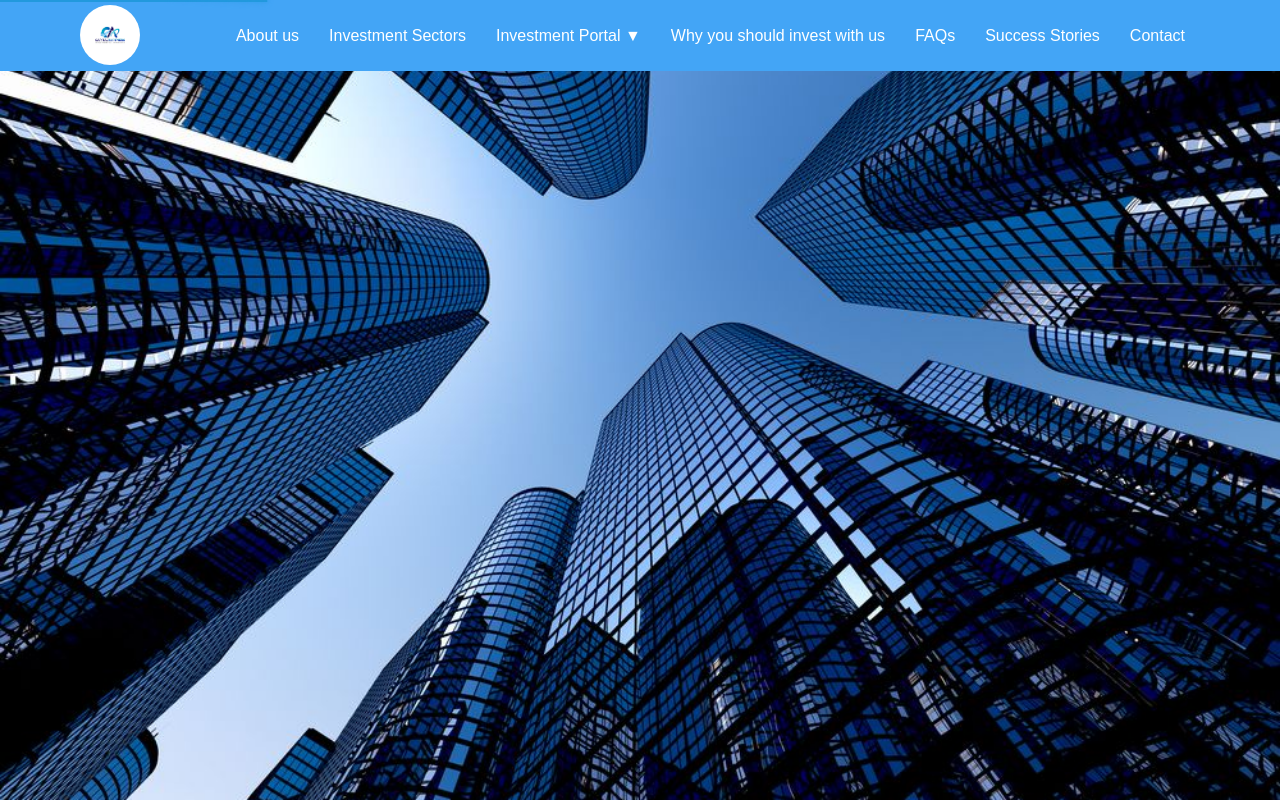
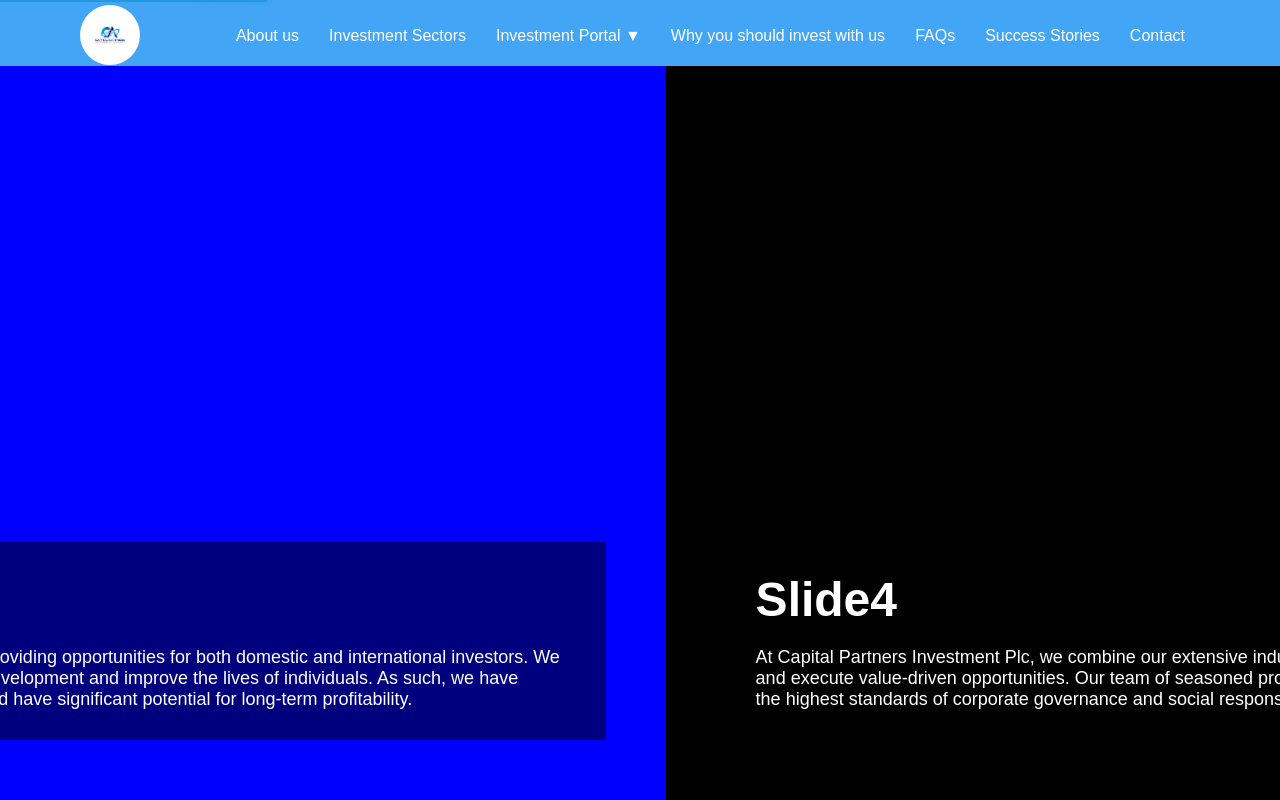
Before and after one commit to Chandrasura25/Capital-Partners, a React (Vite) app: page / in a window 1280 px wide. Built offline with nearby package versions, Linux system fonts and the light colour scheme.

Commit message:
slideshow

```diff
--- a/src/components/About.jsx
+++ b/src/components/About.jsx
@@ -1,60 +1,79 @@
-import aboutStyle from '../styles/About.module.css'
+import aboutStyle from "../styles/About.module.css";
 const About = () => {
   return (
     <div className={aboutStyle.container}>
       <div className={aboutStyle.slider}>
-        <div className="slide slide1">
-          <div className="caption">
+        <div className={`${aboutStyle.slide} ${aboutStyle.slide1}`}>
+          <div className={aboutStyle.caption}>
             <h2>Slide1</h2>
             <p>
-              Lorem ipsum dolor, sit amet consectetur adipisicing elit. Eum
-              veritatis culpa iure. Aut sed eos, blanditiis recusandae excepturi
-              doloribus quia quod voluptas rem. Doloremque dicta ipsam saepe
-              eaque soluta cupiditate!
+              Welcome to Capital Partners Investment Plc, a leading investment
+              company with a diverse portfolio covering various sectors of the
+              economy. With a steadfast commitment to excellence and a track
+              record of success, we aim to facilitate growth, create value, and
+              generate sustainable returns for our investors.
             </p>
           </div>
         </div>
-        <div className="slide slide2">
-          <div className="caption">
+        <div className={`${aboutStyle.slide} ${aboutStyle.slide2}`}>
+          <div className={aboutStyle.caption}>
             <h2>Slide2</h2>
             <p>
-              Lorem ipsum dolor, sit amet consectetur adipisicing elit. Eum
-              veritatis culpa iure. Aut sed eos, blanditiis recusandae excepturi
-              doloribus quia quod voluptas rem. Doloremque dicta ipsam saepe
-              eaque soluta cupiditate!
+              Capital Partners Investment Plc has been duly registered by the
+              Corporate Affairs Commission and certified by the Nigeria
+              Investment Promotion Commission. Our esteemed reputation is built
+              on a foundation of integrity, transparency, and professionalism,
+              ensuring that our clients receive the highest standards of
+              service.
             </p>
           </div>
         </div>
-        <div className="slide slide3">
-          <div className="caption">
+        <div className={`${aboutStyle.slide} ${aboutStyle.slide3}`}>
+          <div className={aboutStyle.caption}>
             <h2>Slide3</h2>
             <p>
-              Lorem ipsum dolor, sit amet consectetur adipisicing elit. Eum
-              veritatis culpa iure. Aut sed eos, blanditiis recusandae excepturi
-              doloribus quia quod voluptas rem. Doloremque dicta ipsam saepe
-              eaque soluta cupiditate!
+              Our investment portfolio encompasses a wide range of sectors,
+              providing opportunities for both domestic and international
+              investors. We believe in the power of strategic investments to
+              drive economic development and improve the lives of individuals.
+              As such, we have carefully selected sectors that are essential to
+              Nigeria&apos;s growth and have significant potential for long-term
+              profitability.
             </p>
           </div>
         </div>
-        <div className="slide slide4">
-          <div className="caption">
+        <div className={`${aboutStyle.slide} ${aboutStyle.slide4}`}>
+          <div className={aboutStyle.caption}>
             <h2>Slide4</h2>
             <p>
-              Lorem ipsum dolor, sit amet consectetur adipisicing elit. Eum
-              veritatis culpa iure. Aut sed eos, blanditiis recusandae excepturi
-              doloribus quia quod voluptas rem. Doloremque dicta ipsam saepe
-              eaque soluta cupiditate!
+              At Capital Partners Investment Plc, we combine our extensive
+              industry knowledge, market insights, and investment expertise to
+              identify and execute value-driven opportunities. Our team of
+              seasoned professionals is committed to delivering superior returns
+              while upholding the highest standards of corporate governance and
+              social responsibility.
             </p>
           </div>
         </div>
-        <div className="slide slide1">
-          <div className="caption">
+        <div className={`${aboutStyle.slide} ${aboutStyle.slide5}`}>
+          <div className={aboutStyle.caption}>
+            <h2>Slide5</h2>
+            <p>
+              We invite you to explore the possibilities of partnering with
+              Capital Partners Investment Plc, where your financial goals meet
+              our strategic vision, creating a path to mutual success.
+            </p>
+          </div>
+        </div>
+        <div className={`${aboutStyle.slide} ${aboutStyle.slide1}`}>
+          <div className={aboutStyle.caption}>
             <h2>Slide1</h2>
             <p>
-              Lorem ipsum dolor, sit amet consectetur adipisicing elit. Eum
-              veritatis culpa iure. Aut sed eos, blanditiis recusandae excepturi
-              doloribus quia quod voluptas rem. Doloremque dicta ipsam saepe
-              eaque soluta cupiditate!
+              Welcome to Capital Partners Investment Plc, a leading investment
+              company with a diverse portfolio covering various sectors of the
+              economy. With a steadfast commitment to excellence and a track
+              record of success, we aim to facilitate growth, create value, and
+              generate sustainable returns for our investors.
             </p>
           </div>
         </div>
--- a/src/styles/About.module.css
+++ b/src/styles/About.module.css
@@ -5,6 +5,7 @@
     height: 100vh;
 }
 .container .slider{
+    padding-top: 66px;
     position: absolute;
     top: 0;
     left: 0;
@@ -41,55 +42,71 @@
     font-size: 18px;
     transition: .5s;
 }
+.container .slider .slide.slide5{
+    background: beige;
+    background-size: cover;
+    background-position: center;
+}
 .container .slider .slide.slide4{
-    background: url(img/pexels-pixabay-235621.jpg);
+    background: black;
+    background-size: cover;
+    background-position: center;
+}
+.container .slider .slide.slide3{
+    background:blue;
     background-size: cover;
     background-position: center;
 }
 .container .slider .slide.slide2{
-    background: url(img/pexels-warren-blake-1477430.jpg);
-    background-size: cover;
-    background-position: center;
-}
-.container .slider .slide.slide3{
-    background: url(img/pexels-luis-del-río-15286.jpg);
+    background:blueviolet;
     background-size: cover;
     background-position: center;
 }
 .container .slider .slide.slide1{
-    background: url(img/pexels-pixabay-371589.jpg);
+    background:brown;
     background-size: cover;
     background-position: center;
 }
 @keyframes animate {
-    0%{
-        left:0;
+    0% {
+        left: 0;
     }
-    20%{
-        left:0;
+    10% {
+        left: 0;
     }
-    25%{
-        left:-100%;
+    20% {
+        left: -100%;
     }
-    45%{
-        left:-100%;
+    30% {
+        left: -100%;
     }
-    50%{
-        left:-200%;
+    40% {
+        left: -200%;
     }
-    70%{
-        left:-200%;
+    50% {
+        left: -200%;
     }
-    75%{
-        left:-300%;
+    60% {
+        left: -300%;
     }
-    95%{
-        left:-300%;
+    70% {
+        left: -300%;
     }
-    100%{
-        left:-400%;
+    80% {
+        left: -400%;
+    }
+    90% {
+        left: -400%;
+    }
+    97%{
+        left: -500%;
+    }
+    99% {
+        left: -500%;
     }
 }
+
+
 @media (max-width:768px) {
     .container .slider .slide .caption{
         bottom: 20px;
```
